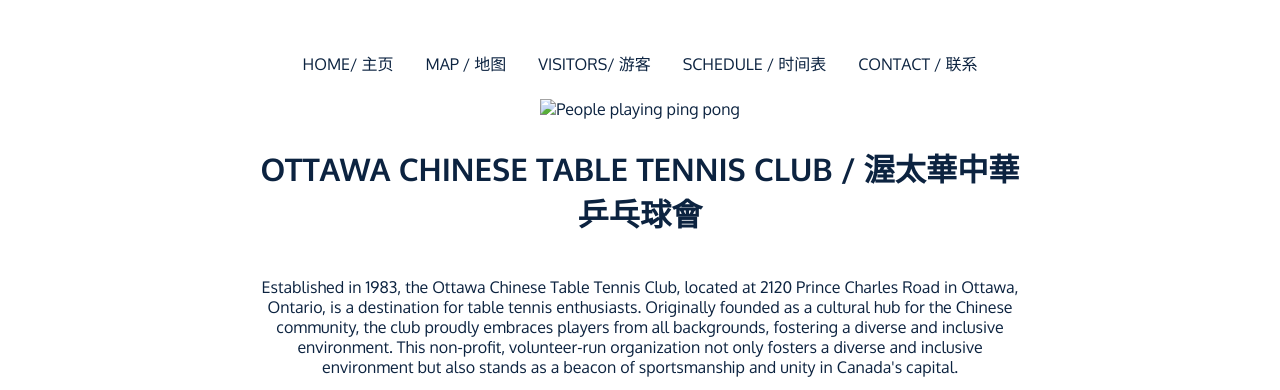
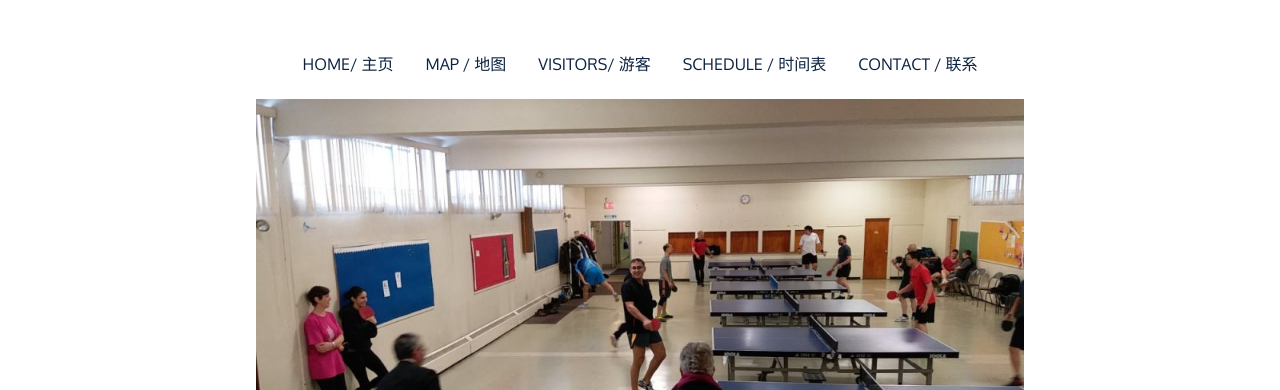
Before and after one commit to sightsontheheights/OCTTC_2024, a plain HTML site: page index.html in a window 1280 px wide. Shown: the part 336-726 px from the top of the page. Drawn offline with Linux system fonts and the light colour scheme; the site is published under a folder, as on GitHub Pages, so addresses that start at the root find nothing.

Commit message:
fix image not loading

```diff
--- a/index.html
+++ b/index.html
@@ -54,7 +54,7 @@
 
         <section class="section__container" id="about">
             <div class="section__image">
-                <img src="/images/play.jpg" alt="People playing ping pong" />
+                <img src="images/play.jpg" alt="People playing ping pong" />
             </div>
 
             <div class="section__title">
```
